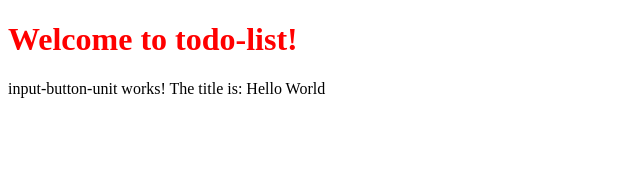
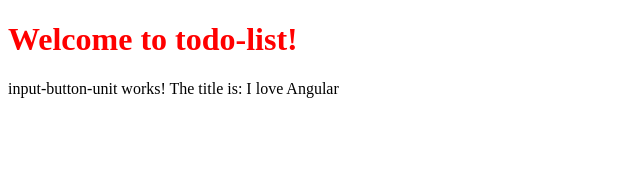
Before and after one commit to DangSauQuaKhu/todo-lists-angular, an Angular app: page / in a window 1280 px wide. Shown: the top 170 px of the page, without its empty margins (0-640 px from the left). Built offline with nearby package versions, Linux system fonts and the light colour scheme.

Commit message:
1 file modified

```diff
--- a/src/app/input-button-unit/input-button-unit.component.ts
+++ b/src/app/input-button-unit/input-button-unit.component.ts
@@ -13,7 +13,14 @@ import { Component, OnInit } from '@angular/core';
 export class InputButtonUnitComponent implements OnInit {
   title = 'Hello World';
 
-  constructor() {}
+  constructor() {
+    console.log('new');
+    this.changeTitle('I love Angular');
+    console.log(this.title);
+  }
 
   ngOnInit(): void {}
+  changeTitle(newTitle: string) {
+    this.title = newTitle;
+  }
 }
```
